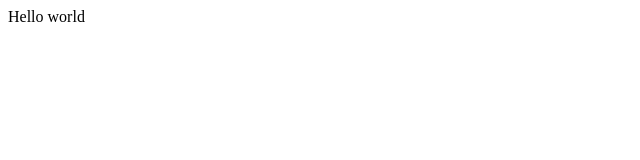
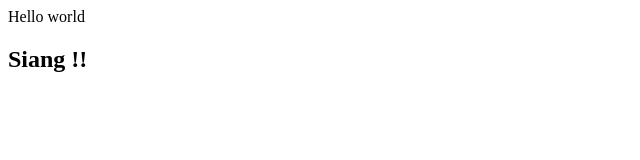
Before and after one commit to Ega-Yuli/vsga_sesi-siang_2, a plain HTML site: page index.html in a window 1280 px wide. Shown: the whole page, without its empty margins (0-640 px from the left). Drawn offline with Linux system fonts and the light colour scheme.

Commit message:
penambahan Siang !!

```diff
--- a/index.html
+++ b/index.html
@@ -4,5 +4,6 @@
 </head>
 <body>
 <hi>Hello world</hi>
+<h2> Siang !!</h2>
 </body>
 </html>
```
